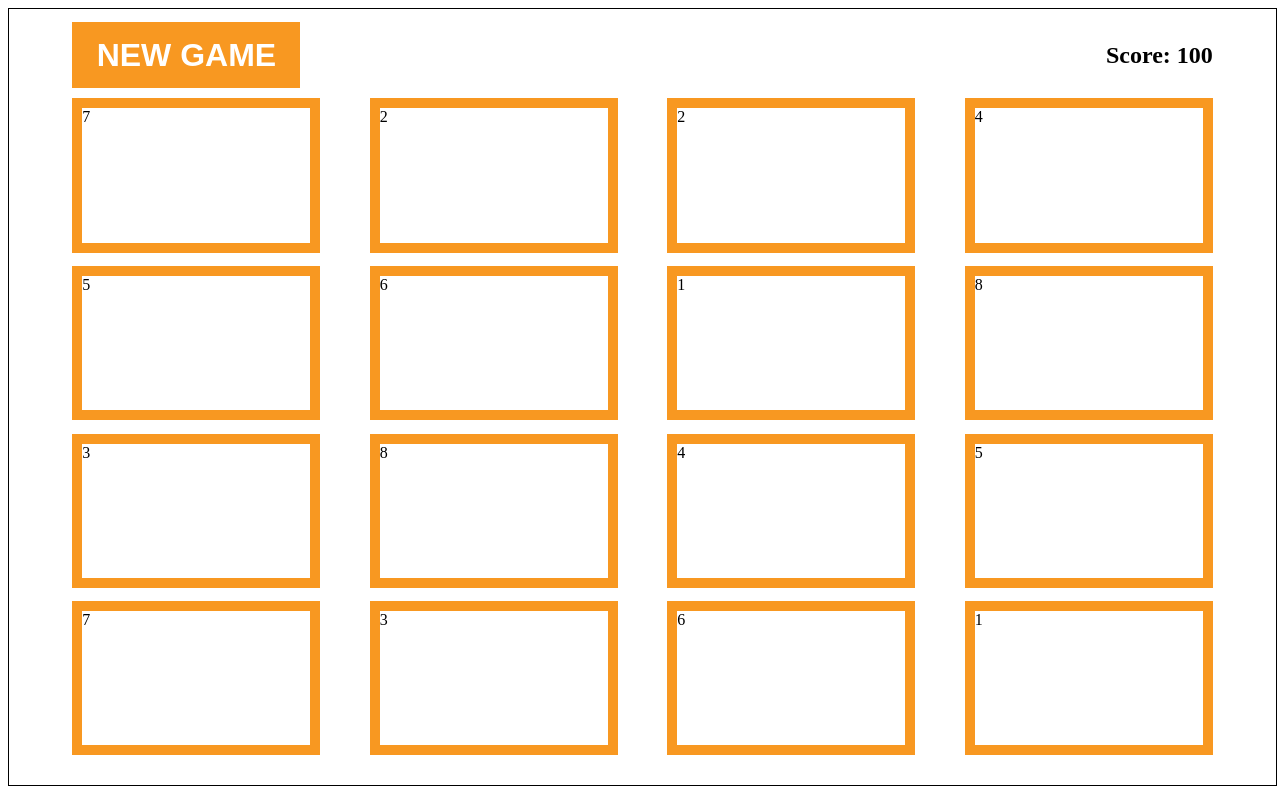
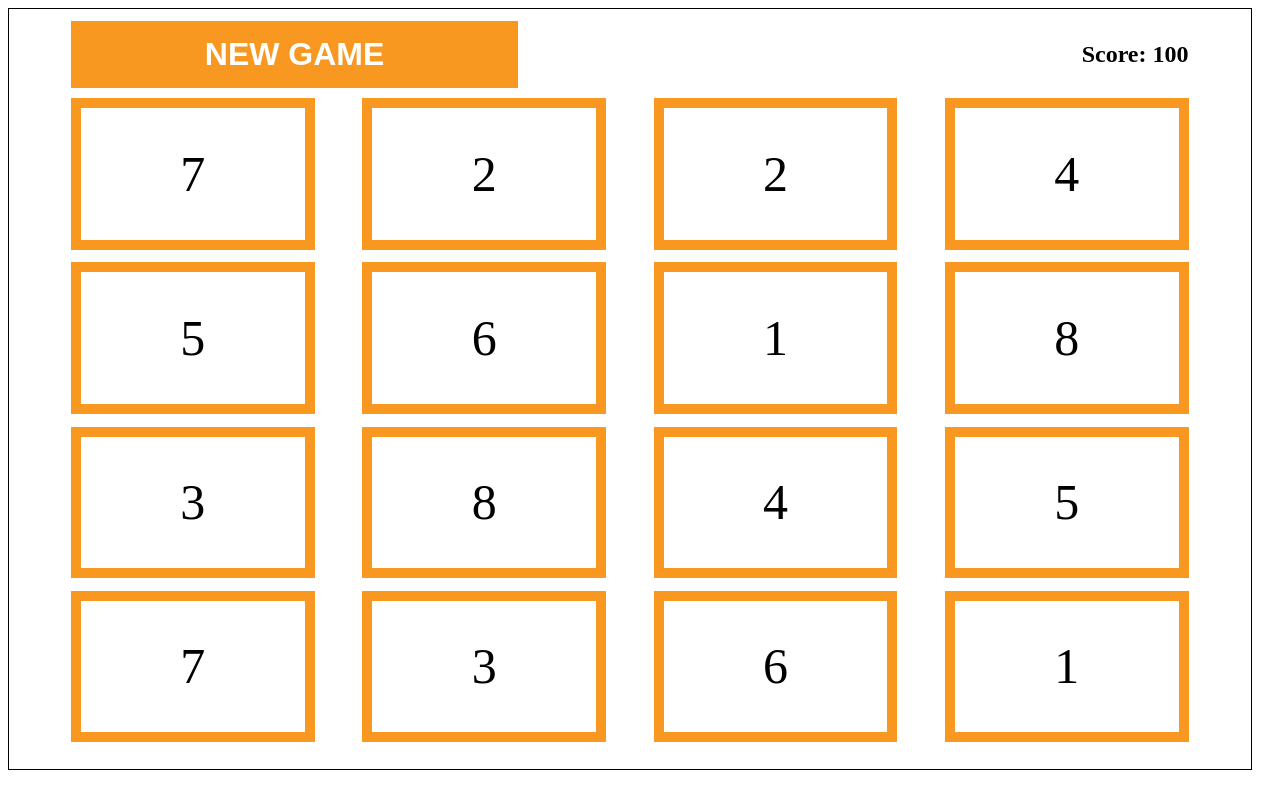
Before and after one commit to joshuakiley/matching-game, a plain HTML site: page index.html in a window 1280 px wide. Drawn offline with Linux system fonts and the light colour scheme.

Commit message:
center numbers

```diff
--- a/style.css
+++ b/style.css
@@ -1,7 +1,7 @@
 .outer-container {
     border: 1px solid black;
-    height: 97vh;
-    width: 99vw;
+    height: 95vh;
+    width: 97vw;
 }
 
 .inner-container {
@@ -24,7 +24,7 @@
     font-weight: 900;
     border: none;
     text-transform: uppercase;
-    width: 20%;
+    width: 40%;
 }
 
 /* HEAD END */
@@ -37,6 +37,8 @@
     width: 100%;
     height: 90%;
     margin: 10px 0 0 0;
+    font-size: 50px;
+    text-align: center;
 }
 
 .box {
@@ -44,6 +46,9 @@
     width: 20%;
     height: 20%;
     user-select: none;
+    display: flex;
+    align-items: center;
+    justify-content: center;
 }
 
 /* GAME BOARD END */
```
